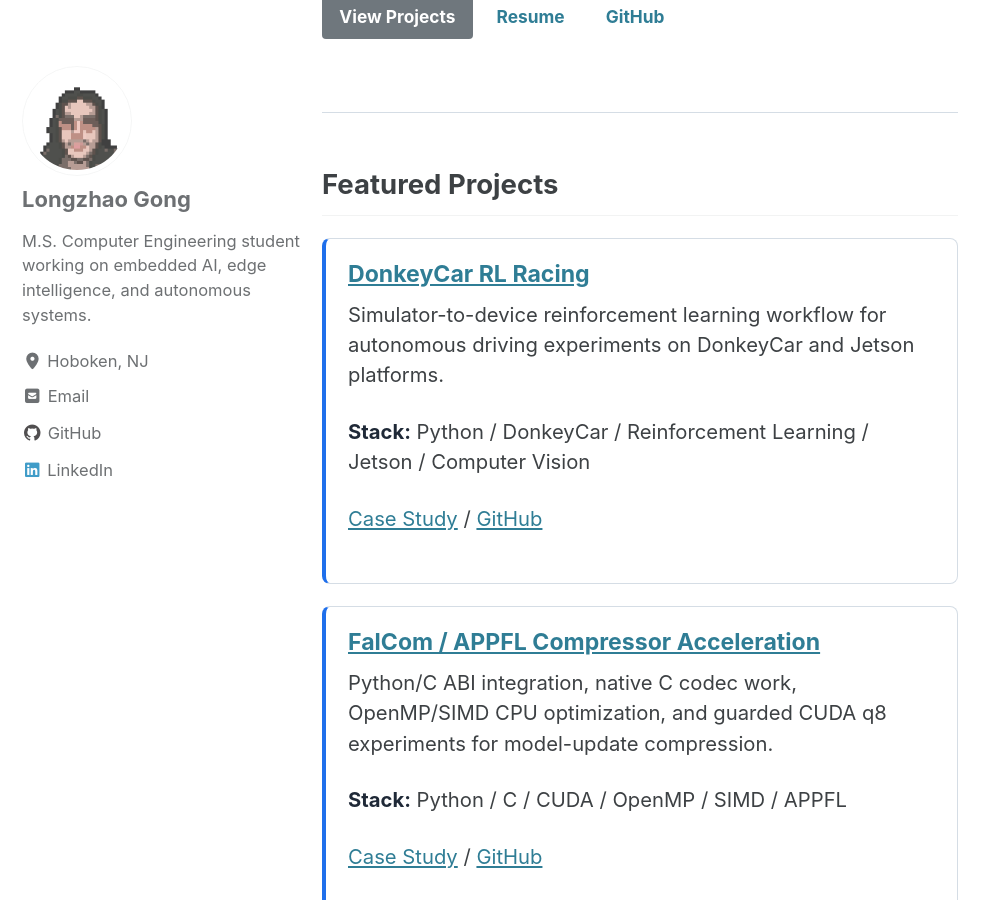
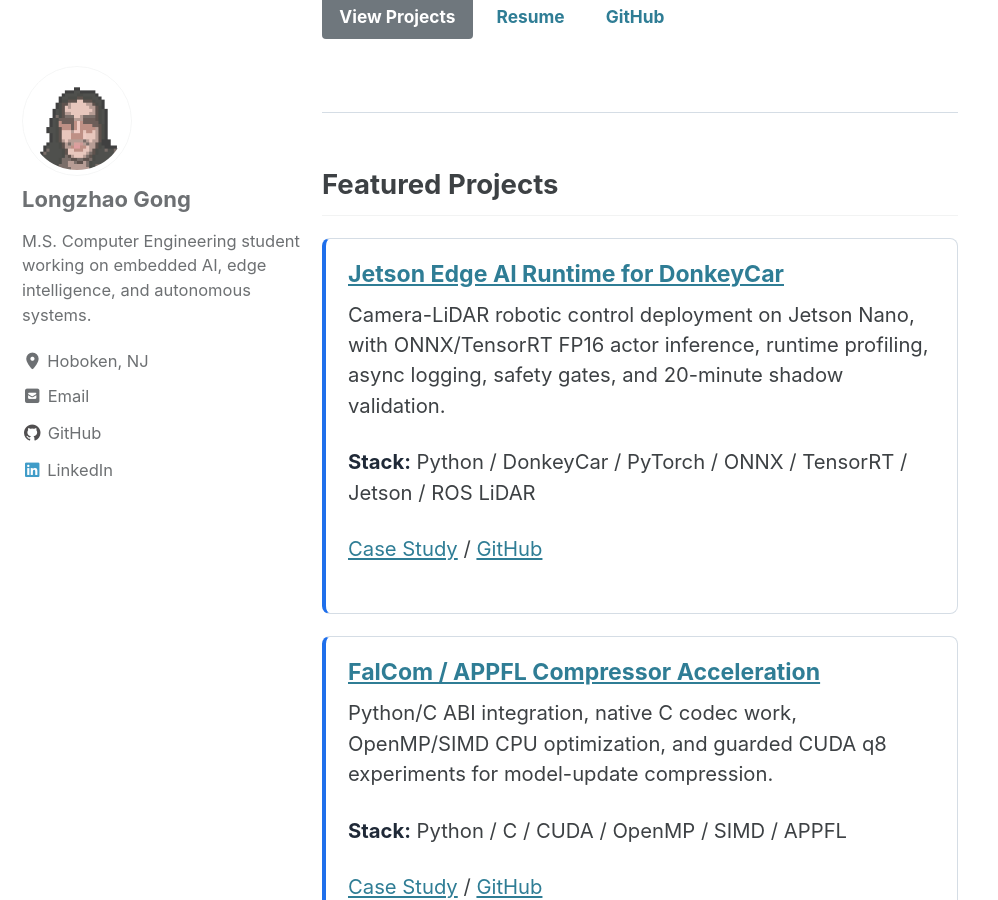
Before and after one commit to Gonglz/gonglz.github.io, a Jekyll site: the page built from index.md, in a window 1280 px wide and 900 px high, scrolled down 546 px. Shown: the whole window, without its empty margins (0-998 px from the left). Built offline with Jekyll 4.4.1, drawn with Linux system fonts in a browser that asks for light colours; cached includes are drawn as plain includes.

Commit message:
site: sharpen homepage DonkeyCar card

```diff
--- a/index.md
+++ b/index.md
@@ -23,11 +23,11 @@ I work on AI systems that run beyond the cloud: autonomous vehicles, model compr
 
 <section class="portfolio-card" markdown="1">
 
-### [DonkeyCar RL Racing](/projects/donkeycar-rl-racing/)
+### [Jetson Edge AI Runtime for DonkeyCar](/projects/donkeycar-rl-racing/)
 
-Simulator-to-device reinforcement learning workflow for autonomous driving experiments on DonkeyCar and Jetson platforms.
+Camera-LiDAR robotic control deployment on Jetson Nano, with ONNX/TensorRT FP16 actor inference, runtime profiling, async logging, safety gates, and 20-minute shadow validation.
 
-**Stack:** Python / DonkeyCar / Reinforcement Learning / Jetson / Computer Vision
+**Stack:** Python / DonkeyCar / PyTorch / ONNX / TensorRT / Jetson / ROS LiDAR
 
 [Case Study](/projects/donkeycar-rl-racing/) / [GitHub](https://github.com/Gonglz/DonkeyCar-RL-Racing)
 
```
